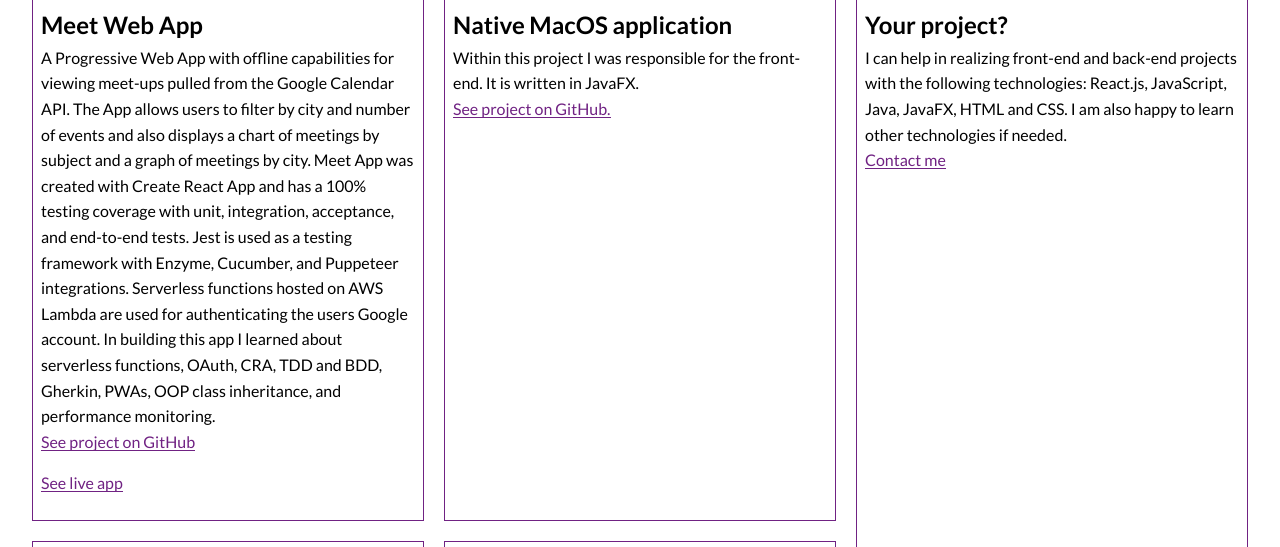
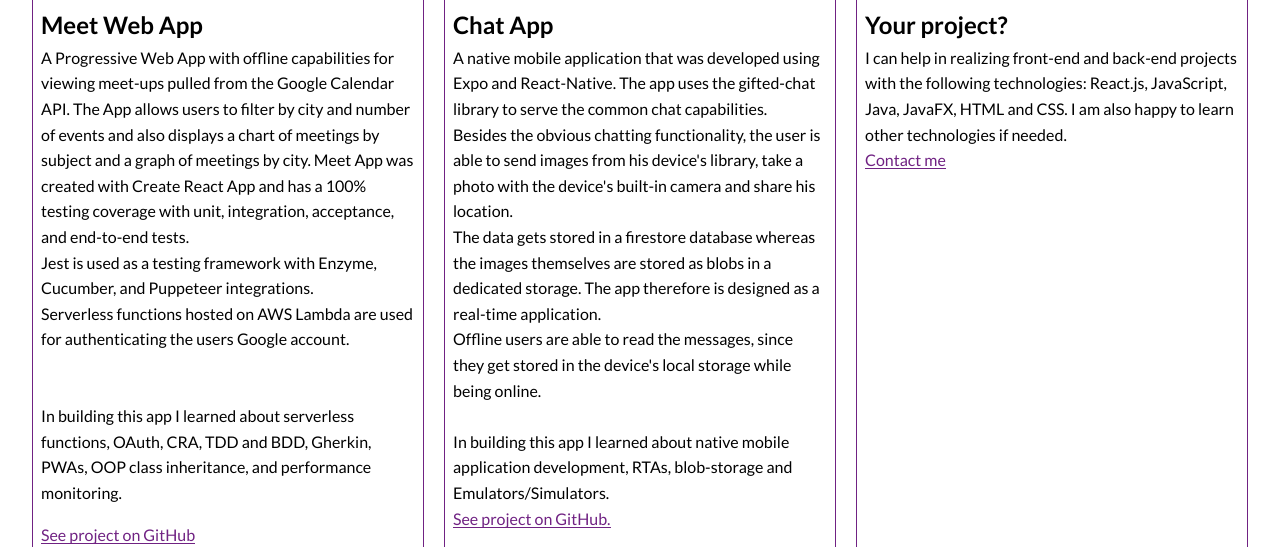
Before and after one commit to koljapohl/website-portfolio, a plain HTML site: page work.html in a window 1280 px wide. Shown: the part 197-744 px from the top of the page. Drawn offline with nearby package versions, Linux system fonts and the light colour scheme.

Commit message:
[ADD] chatApp description

```diff
--- a/css/style.production.css
+++ b/css/style.production.css
@@ -443,7 +443,7 @@
     /*fallback grid end*/
 
     .link_container {
-        margin-bottom: 1rem;
+        margin-top: 1rem;
     }
 
     @supports(display: grid){
--- a/css/styles.css
+++ b/css/styles.css
@@ -368,7 +368,7 @@
     /*fallback grid end*/
 
     .link_container {
-        margin-bottom: 1rem;
+        margin-top: 1rem;
     }
 
     @supports(display: grid){
--- a/work.html
+++ b/work.html
@@ -45,21 +45,26 @@
                     <p>
                         A Progressive Web App with offline capabilities for viewing meet-ups pulled from the Google Calendar API.
                         The App allows users to filter by city and number of events and also displays a chart of meetings by subject and a graph of meetings by city.
-                        Meet App was created with Create React App and has a 100% testing coverage with unit, integration, acceptance, and end-to-end tests.
-                        Jest is used as a testing framework with Enzyme, Cucumber, and Puppeteer integrations.
-                        Serverless functions hosted on AWS Lambda are used for authenticating the users Google account.
-
+                        Meet App was created with Create React App and has a 100% testing coverage with unit, integration, acceptance, and end-to-end tests.<br>
+                        Jest is used as a testing framework with Enzyme, Cucumber, and Puppeteer integrations.<br>
+                        Serverless functions hosted on AWS Lambda are used for authenticating the users Google account.<br>
+                        <br><br>
                         In building this app I learned about serverless functions, OAuth, CRA, TDD and BDD, Gherkin, PWAs, OOP class inheritance, and performance monitoring.
                        </p>
                     <div class="link_container"><a href="https://github.com/koljapohl/meet" class="project-link link__animated" target="_blank">See project on GitHub</a></div>
                     <div class="link_container"><a href="https://koljapohl.github.io/meet/" class="project-link link__animated" target="_blank">See live app</a></div>
                 </div>
                 <div class="grid__item">
-                    <h2>Native MacOS application</h2>
+                    <h2>Chat App</h2>
                     <p>
-                        Within this project I was responsible for the front-end. It is written in JavaFX.
+                        A native mobile application that was developed using Expo and React-Native. The app uses the gifted-chat library to serve the common chat capabilities.<br>
+                        Besides the obvious chatting functionality, the user is able to send images from his device's library, take a photo with the device's built-in camera and share his location.<br>
+                        The data gets stored in a firestore database whereas the images themselves are stored as blobs in a dedicated storage. The app therefore is designed as a real-time application.<br>
+                        Offline users are able to read the messages, since they get stored in the device's local storage while being online.<br>
+                        <br>
+                        In building this app I learned about native mobile application development, RTAs, blob-storage and Emulators/Simulators.
                        </p>
-                    <a href="#" class="project-link link__animated">See project on GitHub.</a>
+                    <a href="https://github.com/koljapohl/chatApp" class="project-link link__animated" target="_blank">See project on GitHub.</a>
                 </div>
                 <div class="grid__item">
                     <h2>Node.js pdf generation</h2>
```
